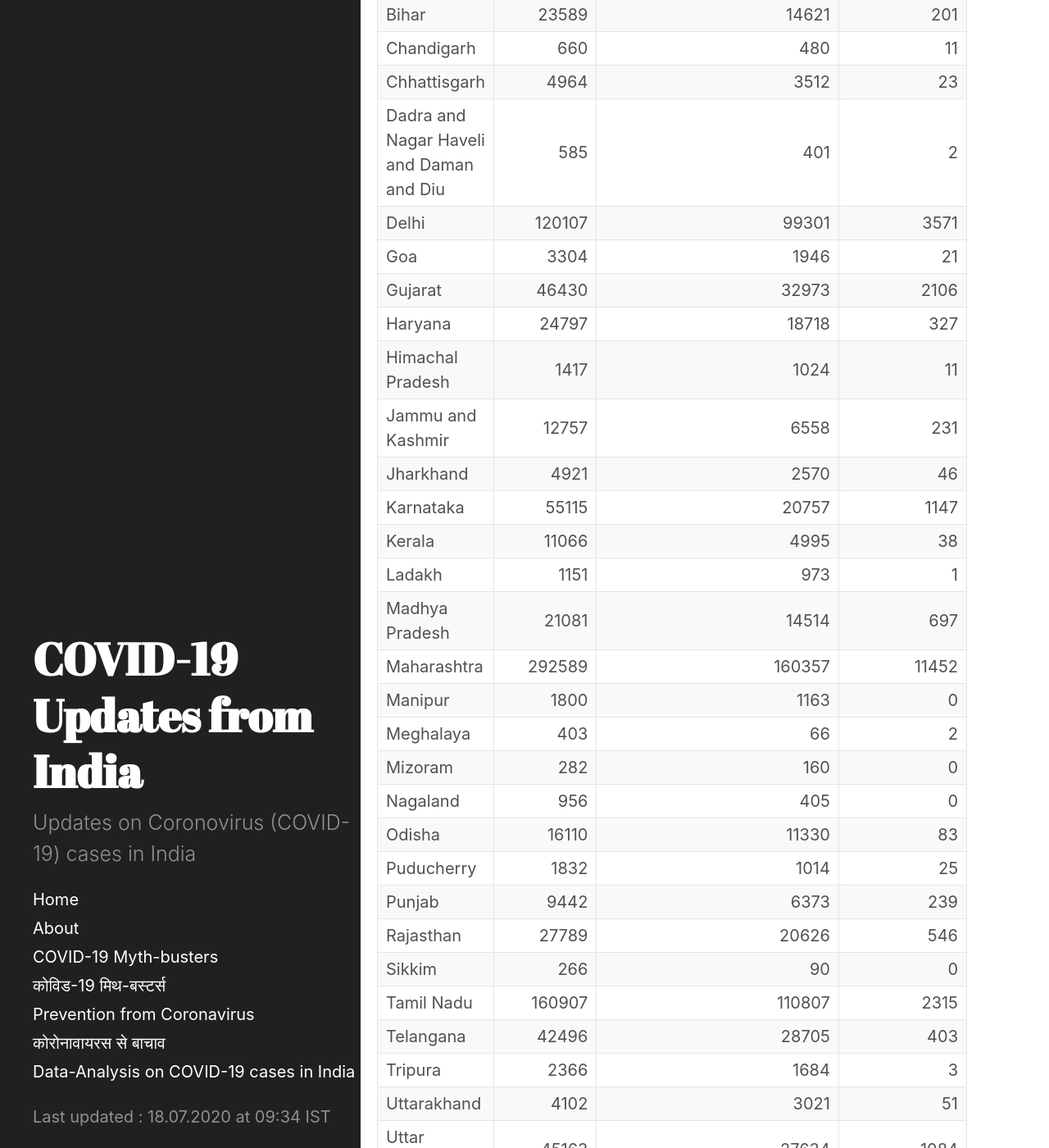
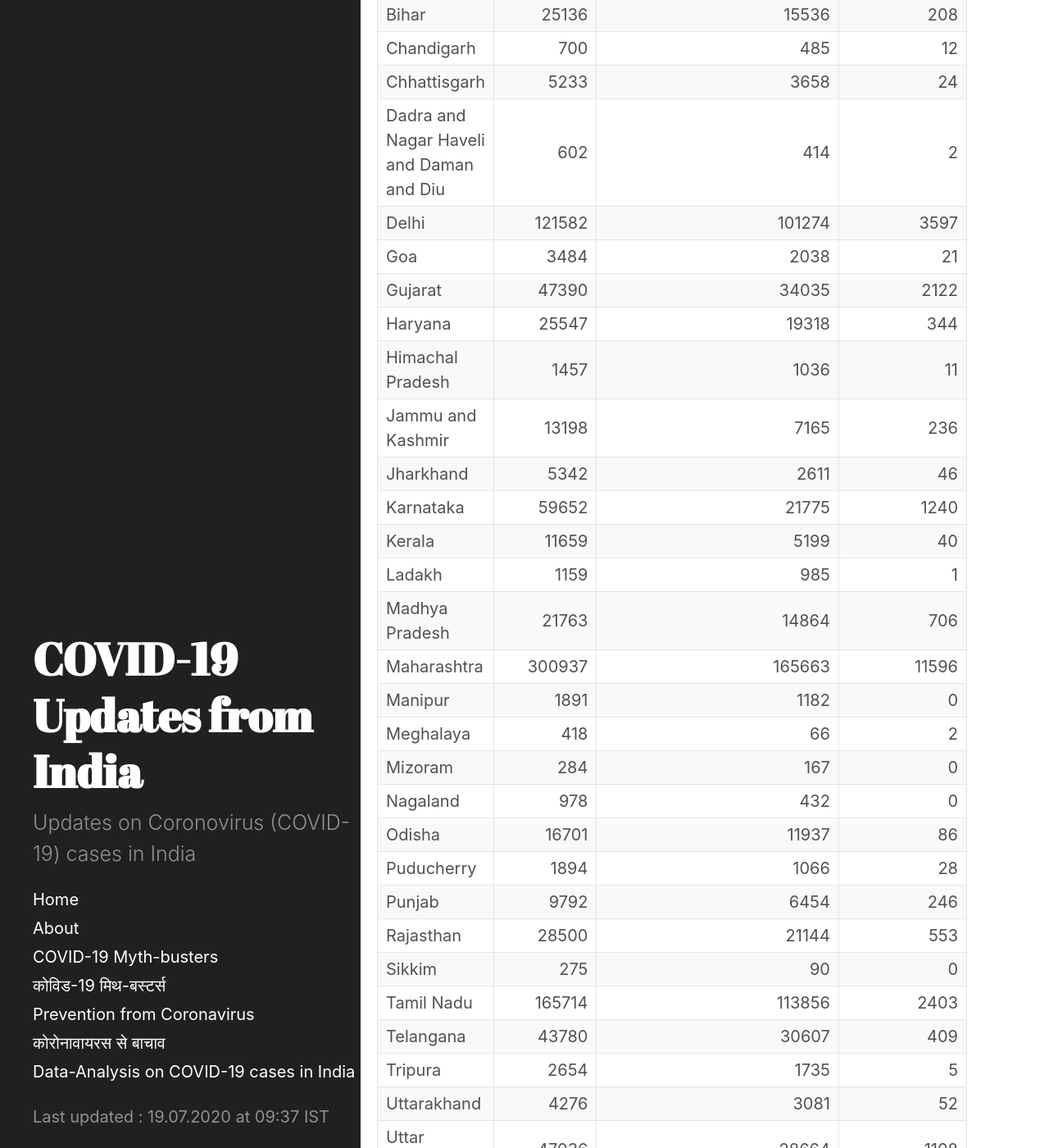
Before and after one commit to bhooraj/covid19updates-india, a Jekyll site: the page built from _posts/2020-07-19-home.md, in a window 1280 px wide and 1400 px high, scrolled down 990 px. Shown: the whole window at 82% size. Built offline with Jekyll 4.4.1, drawn with Linux system fonts in a browser that asks for light colours; some of the changed text lies outside the part shown.

Commit message:
19thJuly Update

```diff
--- a/_data/last_updated.yml
+++ b/_data/last_updated.yml
@@ -1 +1 @@
-- updated_on : 18.07.2020 at 09:34 IST
+- updated_on : 19.07.2020 at 09:37 IST
--- /dev/null
+++ b/_includes/table-20200719-0937.md
@@ -0,0 +1,37 @@
+| Name of State / UT                       |   Total Confirmed cases |   Cured/Discharged/Migrated |   Deaths ( more than 70% cases due to comorbidities ) |
+|:-----------------------------------------|------------------------:|----------------------------:|------------------------------------------------------:|
+| Andaman and Nicobar Islands              |                     198 |                         145 |                                                     0 |
+| Andhra Pradesh                           |                   44609 |                       21763 |                                                   586 |
+| Arunachal Pradesh                        |                     650 |                         274 |                                                     3 |
+| Assam                                    |                   22918 |                       15165 |                                                    53 |
+| Bihar                                    |                   25136 |                       15536 |                                                   208 |
+| Chandigarh                               |                     700 |                         485 |                                                    12 |
+| Chhattisgarh                             |                    5233 |                        3658 |                                                    24 |
+| Dadra and Nagar Haveli and Daman and Diu |                     602 |                         414 |                                                     2 |
+| Delhi                                    |                  121582 |                      101274 |                                                  3597 |
+| Goa                                      |                    3484 |                        2038 |                                                    21 |
+| Gujarat                                  |                   47390 |                       34035 |                                                  2122 |
+| Haryana                                  |                   25547 |                       19318 |                                                   344 |
+| Himachal Pradesh                         |                    1457 |                        1036 |                                                    11 |
+| Jammu and Kashmir                        |                   13198 |                        7165 |                                                   236 |
+| Jharkhand                                |                    5342 |                        2611 |                                                    46 |
+| Karnataka                                |                   59652 |                       21775 |                                                  1240 |
+| Kerala                                   |                   11659 |                        5199 |                                                    40 |
+| Ladakh                                   |                    1159 |                         985 |                                                     1 |
+| Madhya Pradesh                           |                   21763 |                       14864 |                                                   706 |
+| Maharashtra                              |                  300937 |                      165663 |                                                 11596 |
+| Manipur                                  |                    1891 |                        1182 |                                                     0 |
+| Meghalaya                                |                     418 |                          66 |                                                     2 |
+| Mizoram                                  |                     284 |                         167 |                                                     0 |
+| Nagaland                                 |                     978 |                         432 |                                                     0 |
+| Odisha                                   |                   16701 |                       11937 |                                                    86 |
+| Puducherry                               |                    1894 |                        1066 |                                                    28 |
+| Punjab                                   |                    9792 |                        6454 |                                                   246 |
+| Rajasthan                                |                   28500 |                       21144 |                                                   553 |
+| Sikkim                                   |                     275 |                          90 |                                                     0 |
+| Tamil Nadu                               |                  165714 |                      113856 |                                                  2403 |
+| Telangana                                |                   43780 |                       30607 |                                                   409 |
+| Tripura                                  |                    2654 |                        1735 |                                                     5 |
+| Uttarakhand                              |                    4276 |                        3081 |                                                    52 |
+| Uttar Pradesh                            |                   47036 |                       28664 |                                                  1108 |
+| West Bengal                              |                   40209 |                       23539 |                                                  1076 |
--- a/_posts/2020-07-18-home.md
+++ b/_posts/2020-07-19-home.md
@@ -4,7 +4,7 @@
 last_update: true
 ---
 
-#### COVID-19 Cases in India (as on  18	July 2020, 08:00 IST)
+#### COVID-19 Cases in India (as on  19	July 2020, 08:00 IST)
 <div class="alert alert-primary" role="alert">
 <p id = "totalcases" style="font-size: 1.2rem; font-weight: bold;"></p>
 <p id = "totalrecovered" style="font-size: 1.2rem; font-weight: bold;"></p>
@@ -22,7 +22,7 @@
 
 <div class="datatable-begin"></div>
 
-{% include table-20200718-0934.md %}
+{% include table-20200719-0937.md %}
 
 <div class="datatable-end"></div>
 <br>
```
Also changed, not shown: _includes/charts-20200719-0942.html (added, +193 -0 lines), _posts/2020-07-07-Updates.md (renamed from _posts/2020-07-06-Updates.md, +6 -0 lines), _posts/2020-07-19-Latest-updates.md (renamed from _posts/2020-07-18-Latest-updates.md, +4 -7 lines), stats-and-charts.md (+2 -2 lines).
